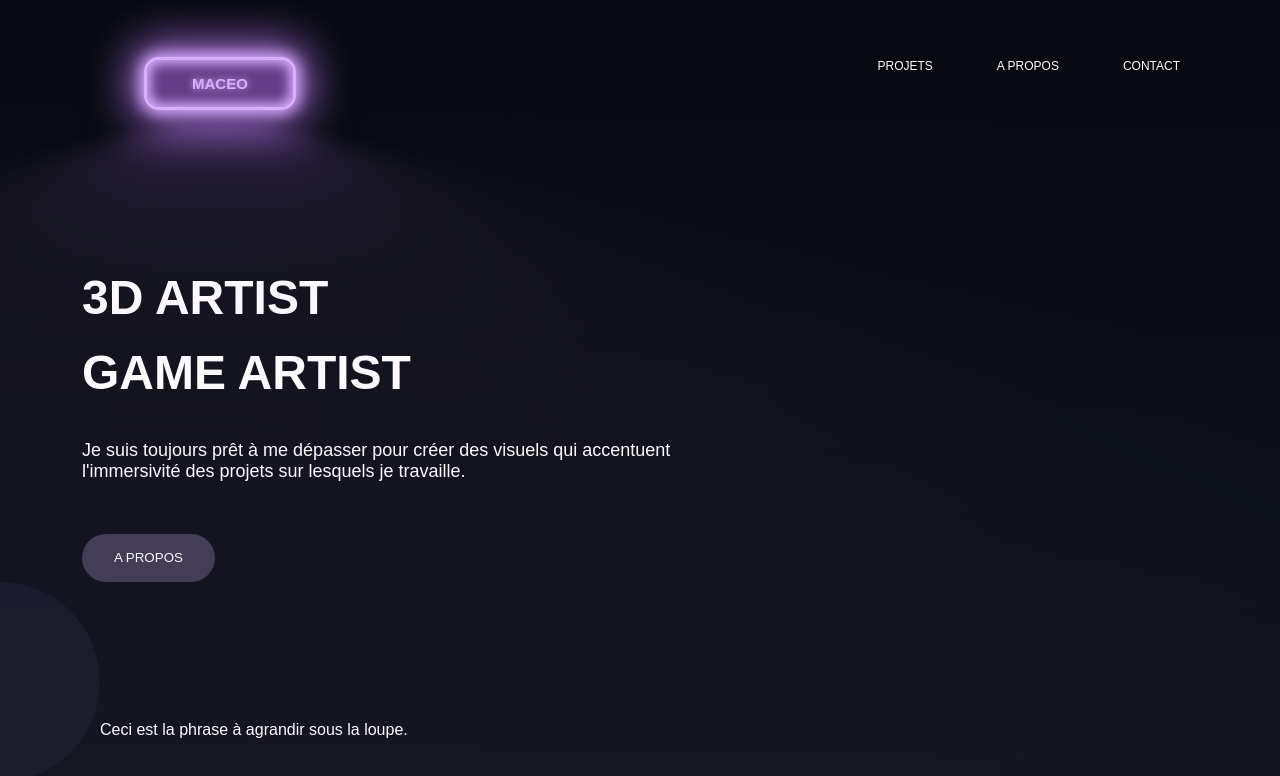
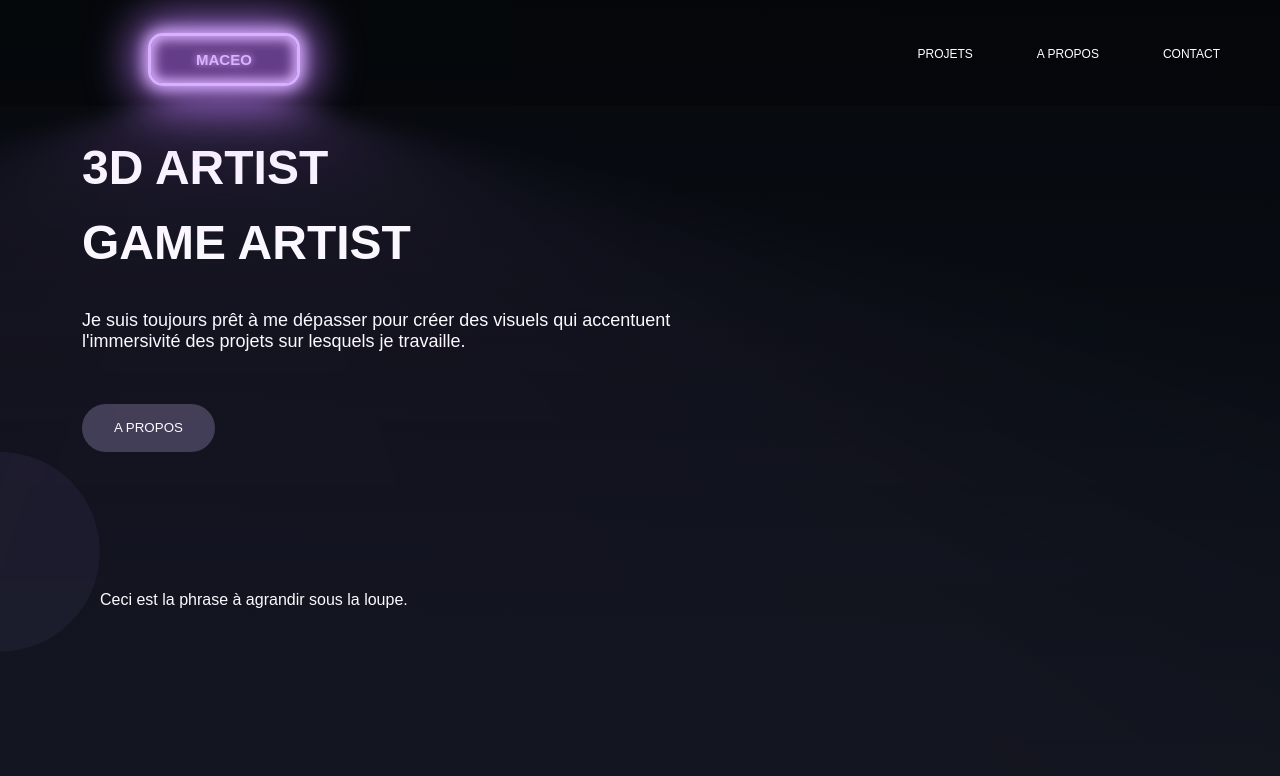
Before and after one commit to Bruno-Delourme/Portfolio_Artist3D, a React (Vite) app: page / in a window 1280 px wide. Shown: the top 776 px of the page. Built offline with nearby package versions, Linux system fonts and the light colour scheme.

Commit message:
header scroll top

```diff
--- a/src/components/Header/Header.jsx
+++ b/src/components/Header/Header.jsx
@@ -1,20 +1,50 @@
 // eslint-disable-next-line no-unused-vars
-import React from 'react';
+import React, { useState, useEffect } from 'react';
 
 const Header = () => {
+  const [showHeader, setShowHeader] = useState(true);
+  const [lastScrollY, setLastScrollY] = useState(0);
+
+  const controlHeader = () => {
+    if (typeof window !== 'undefined') {
+      if (window.scrollY > lastScrollY) {
+        // Scrolling down
+        setShowHeader(false);
+      } else {
+        // Scrolling up
+        setShowHeader(true);
+      }
+      setLastScrollY(window.scrollY);
+    }
+  };
+
+  useEffect(() => {
+    if (typeof window !== 'undefined') {
+      window.addEventListener('scroll', controlHeader);
+
+      return () => {
+        window.removeEventListener('scroll', controlHeader);
+      };
+    }
+  }, [lastScrollY]);
+
+  const scrollToTop = () => {
+    window.scrollTo({ top: 0, behavior: 'smooth' });
+  };
+
+
   return (
-    <header className="header">
-      <div className="logo">MACEO </div>
+    <header className={`header ${showHeader ? 'show' : 'hide'}`}>
+      <div className="logo" onClick={scrollToTop}>MACEO</div>
       <nav>
         <ul className="nav-links">
           <li><a href="#">PROJETS</a></li>
           <li><a href="#">A PROPOS</a></li>
           <li><a href="#">CONTACT</a></li>
-
         </ul>
       </nav>
     </header>
   );
-}
+};
 
 export default Header;
--- a/src/styles.css
+++ b/src/styles.css
@@ -11,12 +11,26 @@ body {
   justify-content: space-between;
   align-items: center;
   padding: 20px;
+  position: fixed;
+  top: 0;
+  width: 100%;
+  background-color: rgba(0, 0, 0, 0.258);
+  transition: transform 0.3s ease-in-out;
+  z-index: 1000;
+}
+
+.header.hide {
+  transform: translateY(-100%);
+}
+
+.header.show {
+  transform: translateY(0);
 }
 
 /****************** V   EFFET LOGO NEON     V ********************/
 .logo {
   margin-left: 10%;
-  margin-top: 3%;
+  margin-top: 1%;
   font-size: 28px;
   font-weight: bolder;
   --glow-color: rgb(217, 176, 255);
@@ -101,6 +115,8 @@ body {
   right: 0;
   left: 0;
 }
+
+/******************** V  HOME  V *********************************/
 
 .home {
   display: flex;
```
